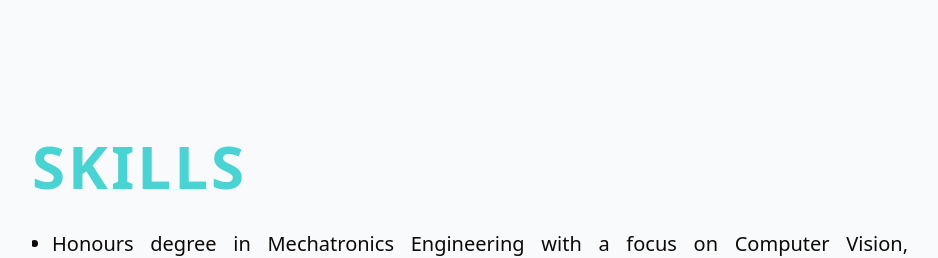
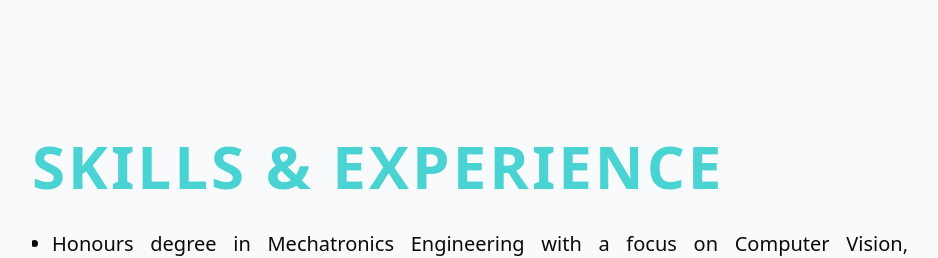
Before and after one commit to DanielNevin/My-Portfolio-Website, a React (Create React App) app in the folder portfolio/: page / in a window 1280 px wide. Shown: the part 1460-1718 px from the top of the page, without its empty margins (160-1098 px from the left). Built offline with nearby package versions, Linux system fonts and the light colour scheme; the HTML template or start-up script is replaced by a standard one; what tailwindcss-animated would draw is missing.

Commit message:
Added "Experience" to "Skills"

```diff
--- a/portfolio/src/App.js
+++ b/portfolio/src/App.js
@@ -78,6 +78,23 @@ function App() {
               <span data-aos="fade-down" data-aos-duration="500" data-aos-delay="300" data-aos-once="true" data-aos-easing="sine">L</span>
               <span data-aos="fade-down" data-aos-duration="500" data-aos-delay="400" data-aos-once="true" data-aos-easing="sine">L</span>
               <span data-aos="fade-down" data-aos-duration="500" data-aos-delay="500" data-aos-once="true" data-aos-easing="sine">S</span>
+              <span data-aos="fade-down" data-aos-duration="500" data-aos-delay="500" data-aos-once="true" data-aos-easing="sine">&nbsp;</span>
+            </h1>
+            <h1 data-aos="fade-right" data-aos-easing="sine" data-aos-duration="1000" data-aos-once="true" className="text-4xl lg:text-6xl text-accent font-bold tracking-wider w-max">
+              <span data-aos="fade-down" data-aos-duration="500" data-aos-delay="600" data-aos-once="true" data-aos-easing="sine">&</span>
+              <span data-aos="fade-down" data-aos-duration="500" data-aos-delay="600" data-aos-once="true" data-aos-easing="sine">&nbsp;</span>
+            </h1>
+            <h1 data-aos="fade-right" data-aos-easing="sine" data-aos-duration="1000" data-aos-once="true" className="text-4xl lg:text-6xl text-accent font-bold tracking-wider w-max">
+              <span data-aos="fade-down" data-aos-duration="500" data-aos-delay="700" data-aos-once="true" data-aos-easing="sine">E</span>
+              <span data-aos="fade-down" data-aos-duration="500" data-aos-delay="800" data-aos-once="true" data-aos-easing="sine">X</span>
+              <span data-aos="fade-down" data-aos-duration="500" data-aos-delay="900" data-aos-once="true" data-aos-easing="sine">P</span>
+              <span data-aos="fade-down" data-aos-duration="500" data-aos-delay="1000" data-aos-once="true" data-aos-easing="sine">E</span>
+              <span data-aos="fade-down" data-aos-duration="500" data-aos-delay="1100" data-aos-once="true" data-aos-easing="sine">R</span>
+              <span data-aos="fade-down" data-aos-duration="500" data-aos-delay="1200" data-aos-once="true" data-aos-easing="sine">I</span>
+              <span data-aos="fade-down" data-aos-duration="500" data-aos-delay="1300" data-aos-once="true" data-aos-easing="sine">E</span>
+              <span data-aos="fade-down" data-aos-duration="500" data-aos-delay="1400" data-aos-once="true" data-aos-easing="sine">N</span>
+              <span data-aos="fade-down" data-aos-duration="500" data-aos-delay="1500" data-aos-once="true" data-aos-easing="sine">C</span>
+              <span data-aos="fade-down" data-aos-duration="500" data-aos-delay="1600" data-aos-once="true" data-aos-easing="sine">E</span>
             </h1>
           </div>
           <SkillsPanel />
```
